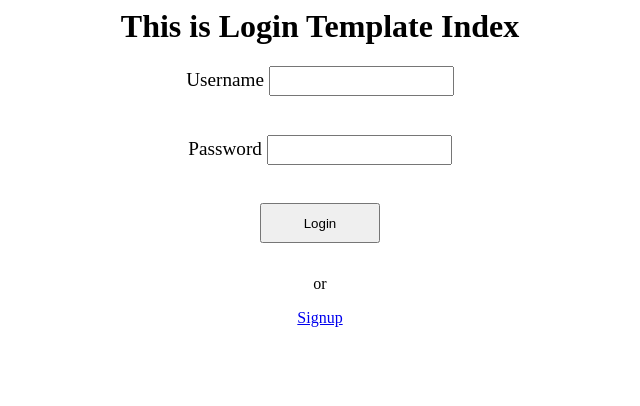
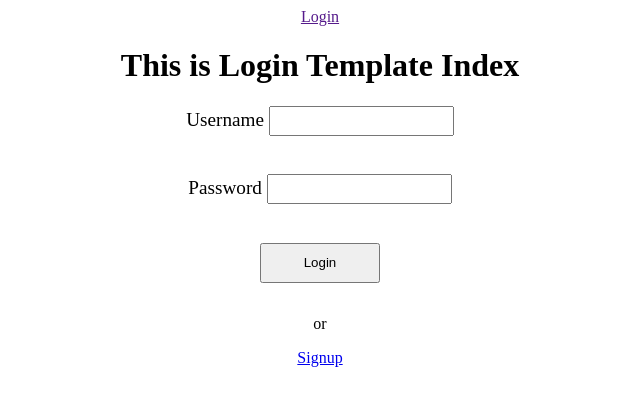
Before and after one commit to bt-projects/Smile-Game, a Django app: page / in a window 1280 px wide. Shown: the top 406 px of the page, without its empty margins (320-960 px from the left). Run offline with Django 4.2, Linux system fonts and the light colour scheme.

Commit message:
Logout added

```diff
--- a/smile/login/templates/login/index.html
+++ b/smile/login/templates/login/index.html
@@ -17,6 +17,15 @@
         width: 120px;
     }
 </style>
+
+{% if user.is_authenticated %}
+
+<h1>Hello{{user.first_name}}</h1>
+<a href="{% url 'login:logout' %}">Logout</a>
+{% else %}
+<a href="">Login</a>
+{% endif %}
+
 
 <h1 class="title"> This is Login Template Index</h1>
 
--- a/smile/login/urls.py
+++ b/smile/login/urls.py
@@ -5,4 +5,5 @@ app_name = "login"
 
 urlpatterns = [
     path('', views.index, name='index'),
+    path('logout', views.logout, name='logout'),
 ]
--- a/smile/login/views.py
+++ b/smile/login/views.py
@@ -32,3 +32,7 @@ def index(request):
         return render(request, 'login/index.html')
 
     # return render(request, 'login/index.html', context)
+
+def logout(request):
+    auth.logout(request)
+    return redirect('/')
```
